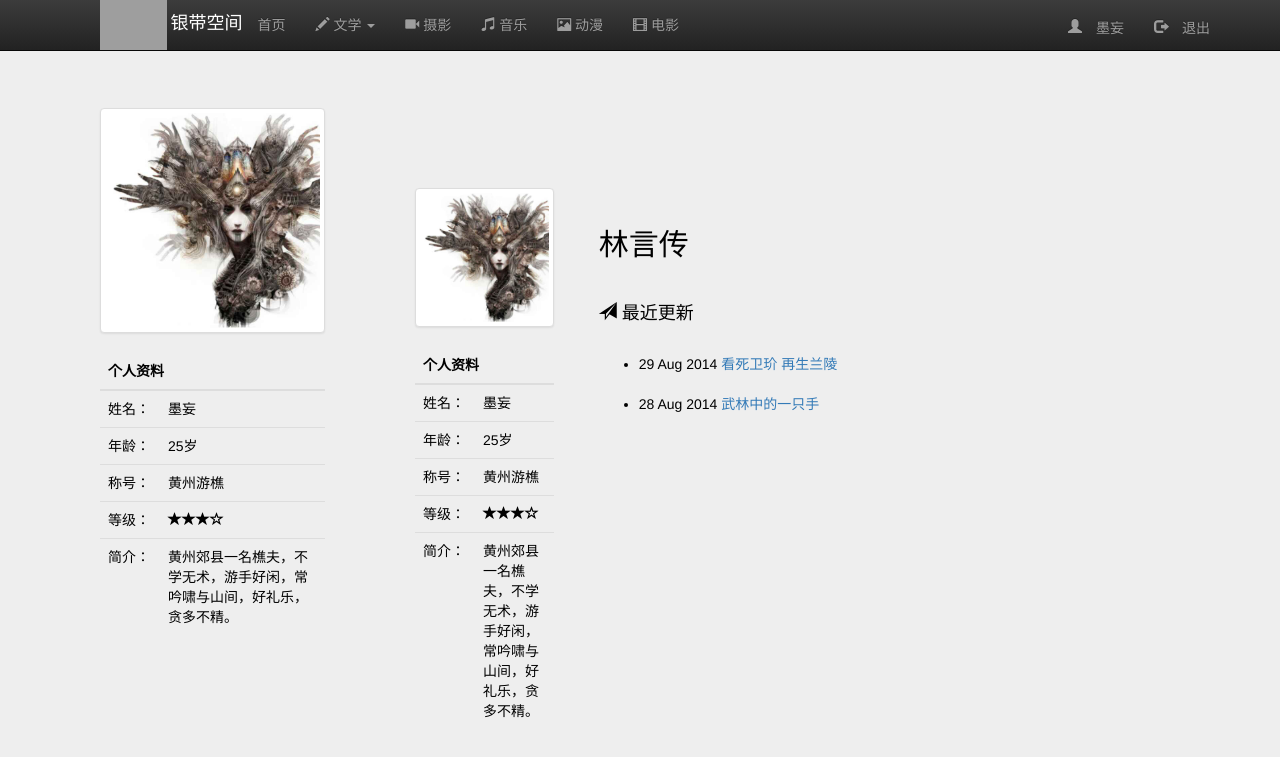
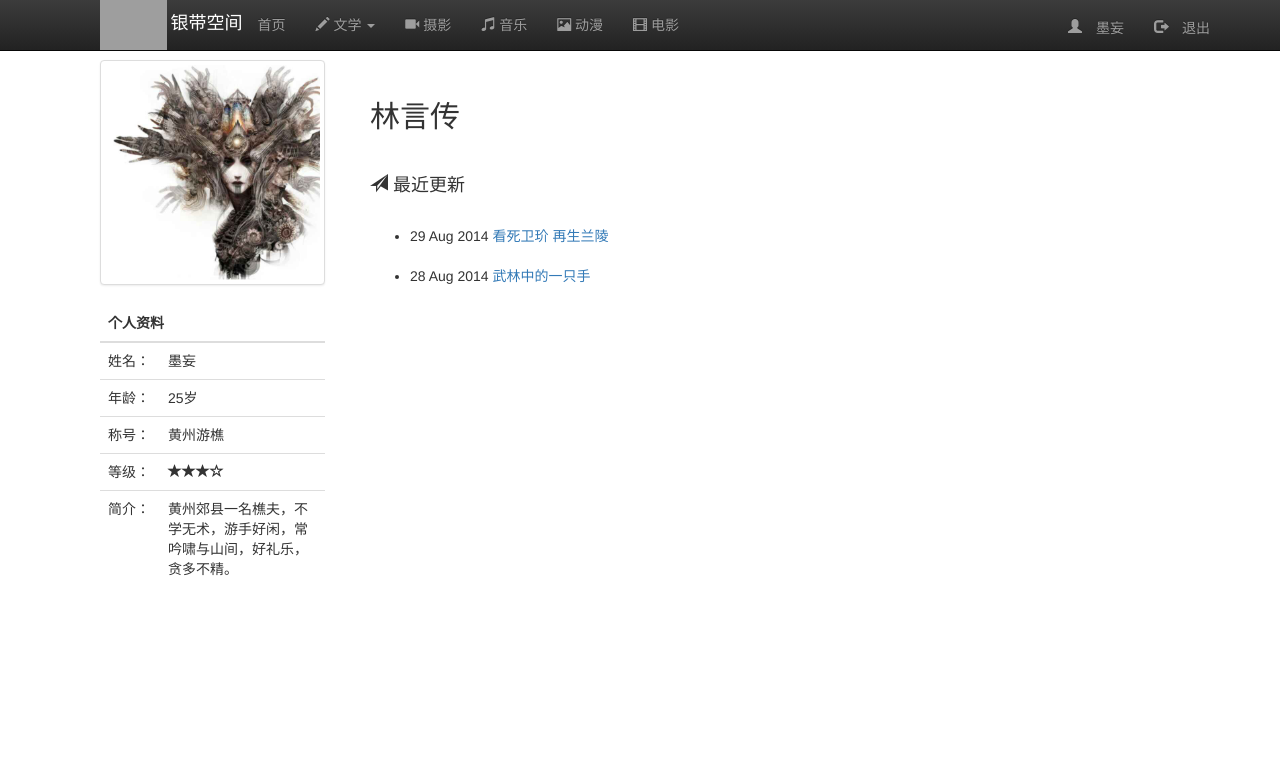
Before and after one commit to BravenHao/blog.indite.club, a Jekyll site: the page built from index.html, in a window 1280 px wide. Shown: the top 757 px of the page. Built offline with Jekyll 4.4.1, drawn with Linux system fonts in a browser that asks for light colours; nearby versions of some CDN libraries; grey boxes are pictures that could not be loaded.

Commit message:
change layout

```diff
--- a/index.html
+++ b/index.html
@@ -2,71 +2,7 @@
 layout: default
 title: 林言传
 ---
-<!DOCTYPE html>
-<html>
-<head>
-<meta http-equiv="content-type" content="text/html; charset=utf-8" />
-<!-- 新 Bootstrap 核心 CSS 文件 -->
-<link rel="stylesheet" href="http://cdn.bootcss.com/bootstrap/3.2.0/css/bootstrap.min.css">
 
-<!-- 可选的Bootstrap主题文件（一般不用引入） -->
-<link rel="stylesheet" href="http://cdn.bootcss.com/bootstrap/3.2.0/css/bootstrap-theme.min.css">
-
-<!-- jQuery文件。务必在bootstrap.min.js 之前引入 -->
-<script src="http://cdn.bootcss.com/jquery/1.11.1/jquery.min.js"></script>
-
-<!-- 最新的 Bootstrap 核心 JavaScript 文件 -->
-		<script src="http://cdn.bootcss.com/bootstrap/3.2.0/js/bootstrap.min.js"></script>
-<title>{{ page.title }}</title>
-</head>
-<body class="jumbotron">
-<header role="banner" class="navbar navbar-inverse navbar-fixed-top bs-docs-nav">
-	<div class="navbar-header" style="margin-left:100px;">
-		<a href="http://www.indite.club/" target="_blank" title="银带空间"><img src="/images/logo.png" height="50px"></a>
-		<span style="color:white;font-size: 18px;height: 50px;line-height: 20px;">银带空间</span>
-			</div>
-	<div class="container bs-docs-container">
-		<nav role="navigation" class="collapse navbar-collapse bs-navbar-collapse">
-						<ul class="nav navbar-nav" style="float: left;">
-							<li ><a  href="http://blog.indite.club/">首页</a>
-									</li>
-							<li class="dropdown"><a data-toggle="dropdown" href="#"><span class="glyphicon glyphicon-pencil"></span> 文学 <span class="caret"></span></a>
-									</li>
-							<li ><a  href="http://blog.indite.club/"><span class="glyphicon glyphicon-facetime-video"></span> 摄影</a>
-									</li>
-							<li ><a  href="http://blog.indite.club/"><span class="glyphicon glyphicon-music"></span> 音乐</a>
-									</li>
-							<li ><a  href="http://blog.indite.club/"><span class="glyphicon glyphicon-picture"></span> 动漫</a>
-									</li>
-							<li ><a  href="http://blog.indite.club/"><span class="glyphicon glyphicon-film"></span> 电影</a>
-									</li>
-						</ul>
-						<ul class="nav navbar-nav navbar-right" style="float: right;">
-				<li><a href="#" class="glyphicon glyphicon-user"> 墨妄</a></li>
-				<li><a href="http://www.indite.club/login.php?logout=1" class="glyphicon glyphicon-log-out"> 退出</a></li>
-			</ul>
-		</nav>
-	</div>
-</header>
-<div class="container" style="margin-top:60px;">
-	<div class="col-md-3">
-		<div class="col-xs-12 col-md-12">
-		    <a href="#" class="thumbnail">
-		      <img src="/images/headicon.jpg" alt="...">
-		    </a>
-		    <table class="table table-hover">
-			  	<thead><tr><th colspan="2">个人资料</th></tr></thead>
-			  	<tbody>
-			  		<tr><td  width="60px">姓名：</td><td>墨妄</td></tr>
-			  		<tr><td>年龄：</td><td>25岁</td></tr>
-			  		<tr><td>称号：</td><td>黄州游樵</td></tr>
-			  		<tr><td>等级：</td><td><span class="glyphicon glyphicon-star"></span><span class="glyphicon glyphicon-star"></span><span class="glyphicon glyphicon-star"></span><span class="glyphicon glyphicon-star-empty"></span></td></tr>
-			  		<tr><td>简介：</td><td style="word-wrap: break-word;">黄州郊县一名樵夫，不学无术，游手好闲，常吟啸与山间，好礼乐，贪多不精。</td></tr>
-			  	</tbody>
-			</table>
-		  </div>
-	</div>
-	<div class="col-md-9">
 	　　<h2>{{ page.title }}</h2>
 	　　<h4><span class="glyphicon glyphicon-send"></span> 最近更新</h4>
 	    <ul>
@@ -74,7 +10,3 @@ title: 林言传
 	　　　　　　<li>{{ post.date | date_to_string }} <a href="{{ site.baseurl }}{{ post.url }}">{{ post.title }}</a></li>
 	　　　　{% endfor %}
 	　　</ul>
-	</div>
-</div>
-</body>
-</html>
```
